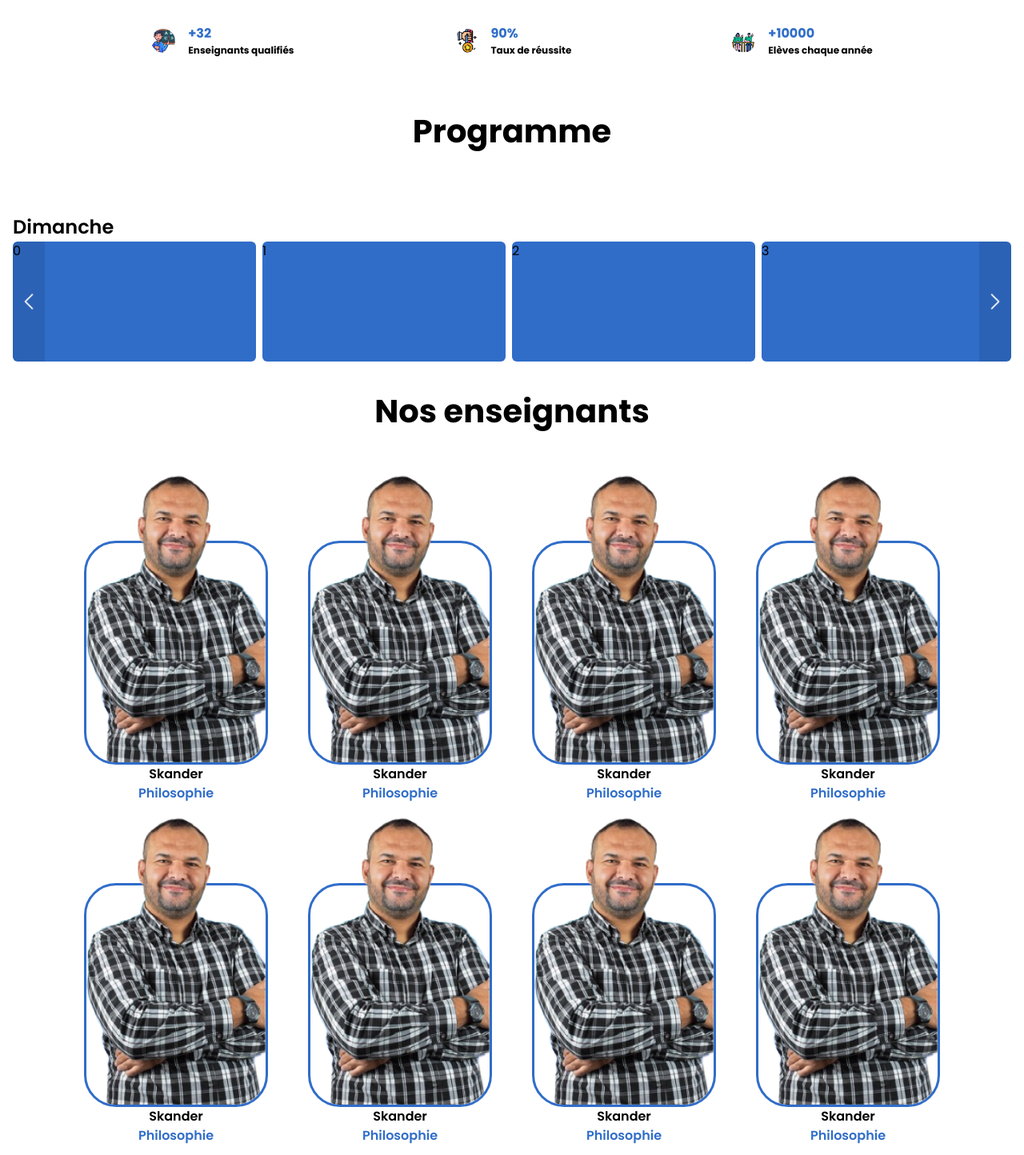
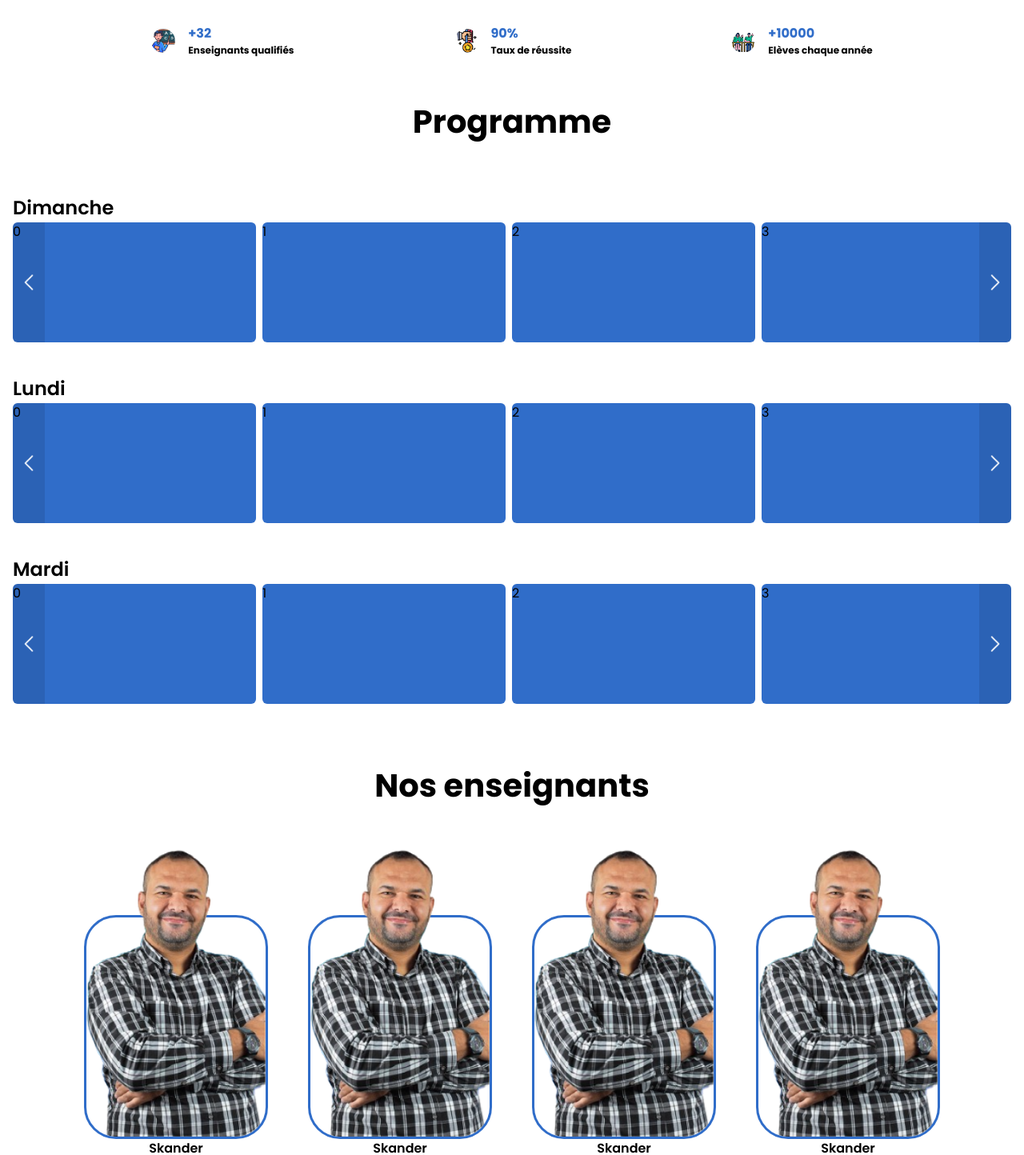
Before and after one commit to wassim-mouloud/metidja, a React (Create React App) app: page / in a window 1280 px wide. Shown: the part 609-2053 px from the top of the page at 80% size. Built offline with nearby package versions, Linux system fonts and the light colour scheme.

Commit message:
changing hero and slider

```diff
--- a/src/Galerie.css
+++ b/src/Galerie.css
@@ -1,3 +1,7 @@
+.GalerieSec{
+    margin-top: 40px;
+}
+
 .Galeries {
     width: 90vw;
     margin-top: 1rem;
--- a/src/components/DaySlider.jsx
+++ b/src/components/DaySlider.jsx
@@ -19,7 +19,7 @@ function DaySlider({day}) {
         sliderRef.current.style.transition = 'transform 0.5s linear';
         sliderRef.current.style.transform = 'translateX(' + (size * newIndex) + 'px)';    }
   return (
-    <div className='w-screen px-4' >
+    <div className='w-screen px-4 mt-10' >
         <p className='text-[24px] text-black font-semibold' >{day}</p>
         <div className='relative w-full overflow-hidden' >
             <div onClick={handlePrev} className='z-[99] h-full w-[40px] cursor-pointer bg-[rgba(0,0,0,0.1)] hover:bg-[rgba(0,0,0,0.5)] transition-all duration-200 absolute left-0 top-0 hidden lg:flex justify-center items-center rounded-l-md' >
@@ -28,7 +28,7 @@ function DaySlider({day}) {
             <div ref={sliderRef} className='flex w-full gap-2 pb-4 overflow-x-scroll lg:pb-0 lg:overflow-x-visible' >
                         {cartes.map((carte, index)=>{
                             return(
-                                <div key={index} className={`flex-shrink-0 bg-[#306DC9] rounded-md h-[150px] ${index%4===3?'w-[calc(100%/4)]':'w-[calc(100%/4-8px)]'}`} >{index}</div>
+                                <div key={index} className={`flex-shrink-0 bg-[#306DC9] rounded-md h-[150px] ${index%4===3?'w-[calc(100%/3)] lg:w-[calc(100%/4)]':'w-[calc(100%/3-8px)] lg:w-[calc(100%/4-8px)]'}`} >{index}</div>
                             )
                         })}
 
--- a/src/components/Enseignants.jsx
+++ b/src/components/Enseignants.jsx
@@ -6,7 +6,7 @@ function Enseignants() {
     const teachers=[0,1,2,3,4,5,6,7,8,9,10,11]
 
   return (
-    <div className='flex flex-col items-center gap-[100px] md:px-4  ' >
+    <div className='flex flex-col items-center gap-[100px] md:px-4 mt-10 ' >
         <p className='text-black font-bold text-[28px] lg:text-[40px] p-5 lg:p-8' >Nos enseignants</p>
         <div className='grid grid-cols-1 md:grid-cols-3 lg:grid-cols-4 gap-[100px] lg:gap-x-[50px] lg:gap-y-[100px]   ' >
             {teachers.map((teacher, i)=>{
--- a/src/components/Programme.jsx
+++ b/src/components/Programme.jsx
@@ -3,9 +3,11 @@ import DaySlider from './DaySlider'
 
 function Programme() {
   return (
-    <div className='flex flex-col w-screen gap-10 mx-auto ' >
-        <p className='text-black font-bold text-[28px] lg:text-[40px] p-5 lg:p-8 mx-auto' >Programme </p>
+    <div className='flex flex-col w-screen mx-auto ' >
+        <p className='text-black font-bold text-[28px] lg:text-[40px] p-5  mx-auto' >Programme </p>
         <DaySlider day='Dimanche' />
+        <DaySlider day='Lundi' />
+        <DaySlider day='Mardi' />
 
     </div>
   )
--- a/src/sections/Hero.jsx
+++ b/src/sections/Hero.jsx
@@ -3,11 +3,9 @@ import React, { useState } from 'react'
 function Hero() {
 
 
-
-
   return (
     <div className='flex flex-col items-center justify-center gap-8 lg:mb-[30px] lg:mt-[30px]' >
-        <div className='flex flex-col lg:flex-row lg:justify-between  w-screen lg:w-[80vw] lg:mx-auto gap-6 p-6 lg:p-0 ' >
+        <div className='flex flex-col lg:flex-row lg:justify-between  w-screen md:w-[80vw] lg:w-[80vw] lg:mx-auto gap-6 p-6 lg:p-0 ' >
             <div className='flex flex-col items-center gap-6 lg:items-start ' >
                 <h1 className='text-black text-center lg:text-left font-bold text-[28px] md:text-[40px] lg:text-[50px] ' >
                     Première plateforme de <span className='text-[#306DC9]' >financement</span> pour les startups en Algérie
@@ -20,7 +18,7 @@ function Hero() {
                     <button className={`b2 font-semibold text-[12px] lg:text-[14px] text-[#306DC9] hover:text-white flex justify-center items-center w-[160px] lg:w-[190px] h-[45px] bg-white hover:bg-[#306DC9] rounded-md border-[1px] border-solid border-[#306DC9] hover:border-white transition-all duration-300 `} >Voir le planning</button>
                 </div>
             </div>
-            <img src="./images/classe.png" alt="rocket launch" className='w-[full] my-auto md:w-full md:h-[500px]  lg:w-[462px] lg:h-[462px]' />
+            <img src="./images/classe.png" alt="rocket launch" className='w-full max-h-[500px] my-auto md:w-full md:h-[500px]  lg:h-[462px]' />
         </div>
         <div className='flex w-full md:w-[80%] lg:w-[80%] items-center justify-between lg:justify-center gap-3 lg:gap-[200px] mx-auto p-6 lg:p-0 ' >
             <div className='items-center justify-center hidden gap-4 md:flex'>
```
